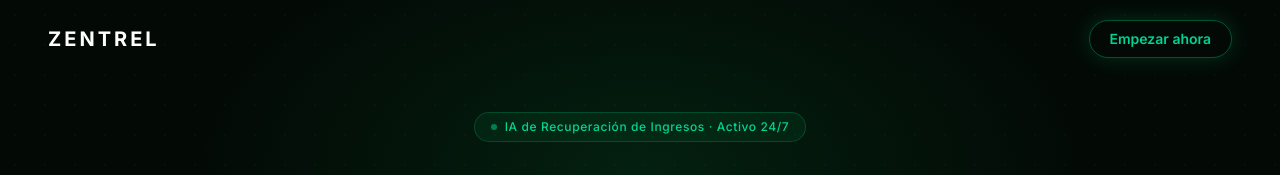
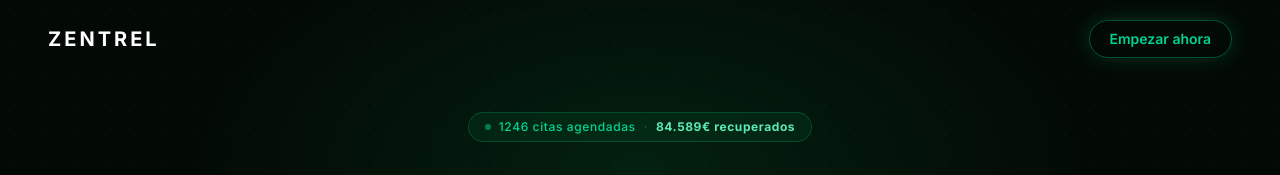
Before and after one commit to javiviph/zentrel, a React (Vite) app: page / in a window 1280 px wide. Shown: the top 175 px of the page. Built offline with nearby package versions, Linux system fonts and the light colour scheme.

Commit message:
Update Hero badge with dynamic live counters for appointments and revenue

```diff
--- a/src/components/Hero.jsx
+++ b/src/components/Hero.jsx
@@ -1,5 +1,43 @@
-import React from 'react';
+import React, { useState, useEffect } from 'react';
 import { motion as Motion } from 'framer-motion';
+
+const DynamicBadge = () => {
+    // Valores base realistas
+    const [appointments, setAppointments] = useState(1245);
+    const [revenue, setRevenue] = useState(84500);
+
+    useEffect(() => {
+        // Incremento aleatorio simulando actividad real en la plataforma
+        const interval = setInterval(() => {
+            // Se asume un ticket medio aleatorio de entre 45€ y 150€ por nueva cita
+            const newTicket = Math.floor(Math.random() * (150 - 45 + 1) + 45);
+            setAppointments(prev => prev + 1);
+            setRevenue(prev => prev + newTicket);
+        }, 3500); // Cada 3.5 segundos
+
+        return () => clearInterval(interval);
+    }, []);
+
+    const formattedApps = new Intl.NumberFormat('es-ES').format(appointments);
+    const formattedRev = new Intl.NumberFormat('es-ES').format(revenue);
+
+    return (
+        <Motion.div
+            initial={{ opacity: 0, y: -8 }}
+            animate={{ opacity: 1, y: 0 }}
+            transition={{ duration: 0.5 }}
+            className="relative z-10 mb-7 inline-flex items-center gap-2 px-4 py-1.5 rounded-full border border-emerald-500/25 text-xs font-medium text-emerald-400 tracking-wider transition-all"
+            style={{ background: 'rgba(0,204,102,0.07)' }}
+        >
+            <span className="w-1.5 h-1.5 rounded-full bg-emerald-400 animate-pulse"></span>
+            <div className="flex items-center gap-1.5 sm:gap-2">
+                <span>{formattedApps} citas agendadas</span>
+                <span className="text-white/20">·</span>
+                <span className="font-bold text-emerald-300">{formattedRev}€ recuperados</span>
+            </div>
+        </Motion.div>
+    );
+};
 
 const Hero = () => {
     return (
@@ -23,17 +61,8 @@ const Hero = () => {
                 </a>
             </nav>
 
-            {/* Badge */}
-            <Motion.div
-                initial={{ opacity: 0, y: -8 }}
-                animate={{ opacity: 1, y: 0 }}
-                transition={{ duration: 0.5 }}
-                className="relative z-10 mb-7 inline-flex items-center gap-2 px-4 py-1.5 rounded-full border border-emerald-500/25 text-xs font-medium text-emerald-400 tracking-wider"
-                style={{ background: 'rgba(0,204,102,0.07)' }}
-            >
-                <span className="w-1.5 h-1.5 rounded-full bg-emerald-400 animate-pulse"></span>
-                IA de Recuperación de Ingresos · Activo 24/7
-            </Motion.div>
+            {/* Dynamic Badge */}
+            <DynamicBadge />
 
             {/* Headline */}
             <Motion.div
```
